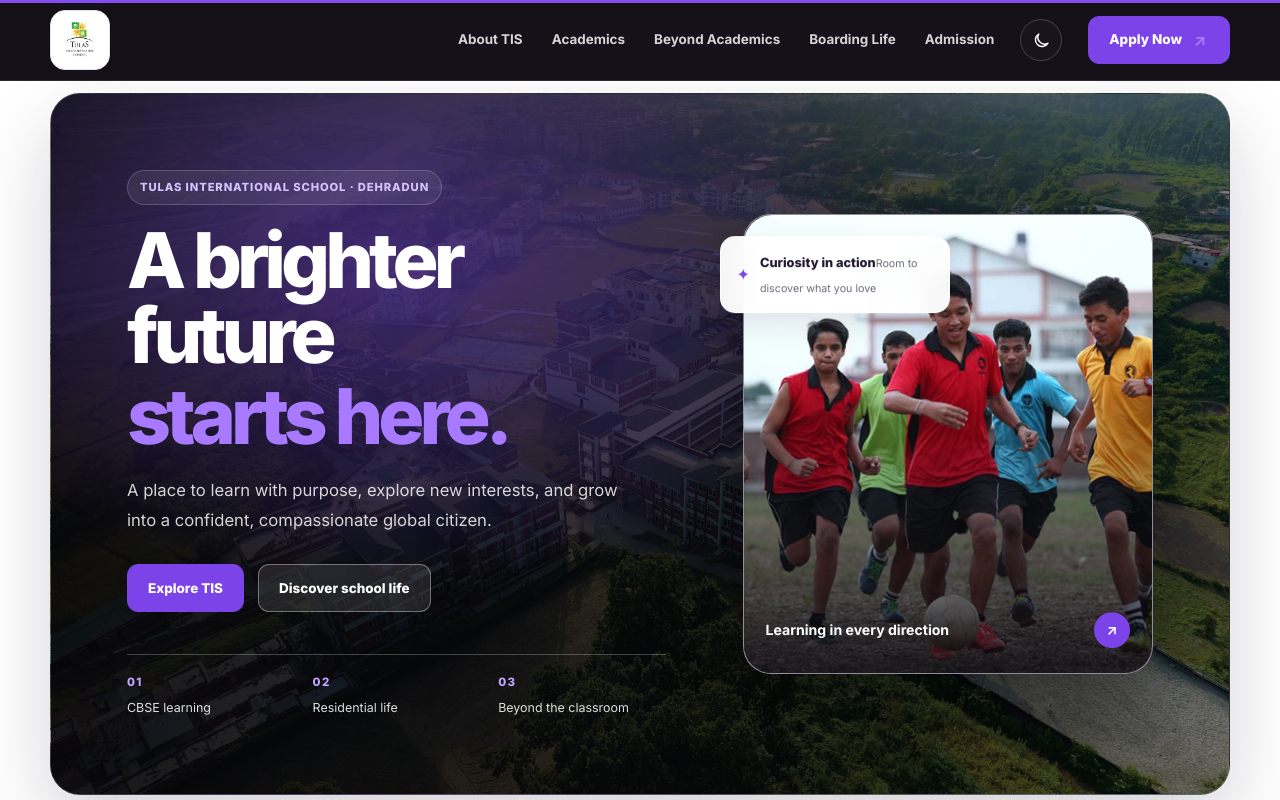
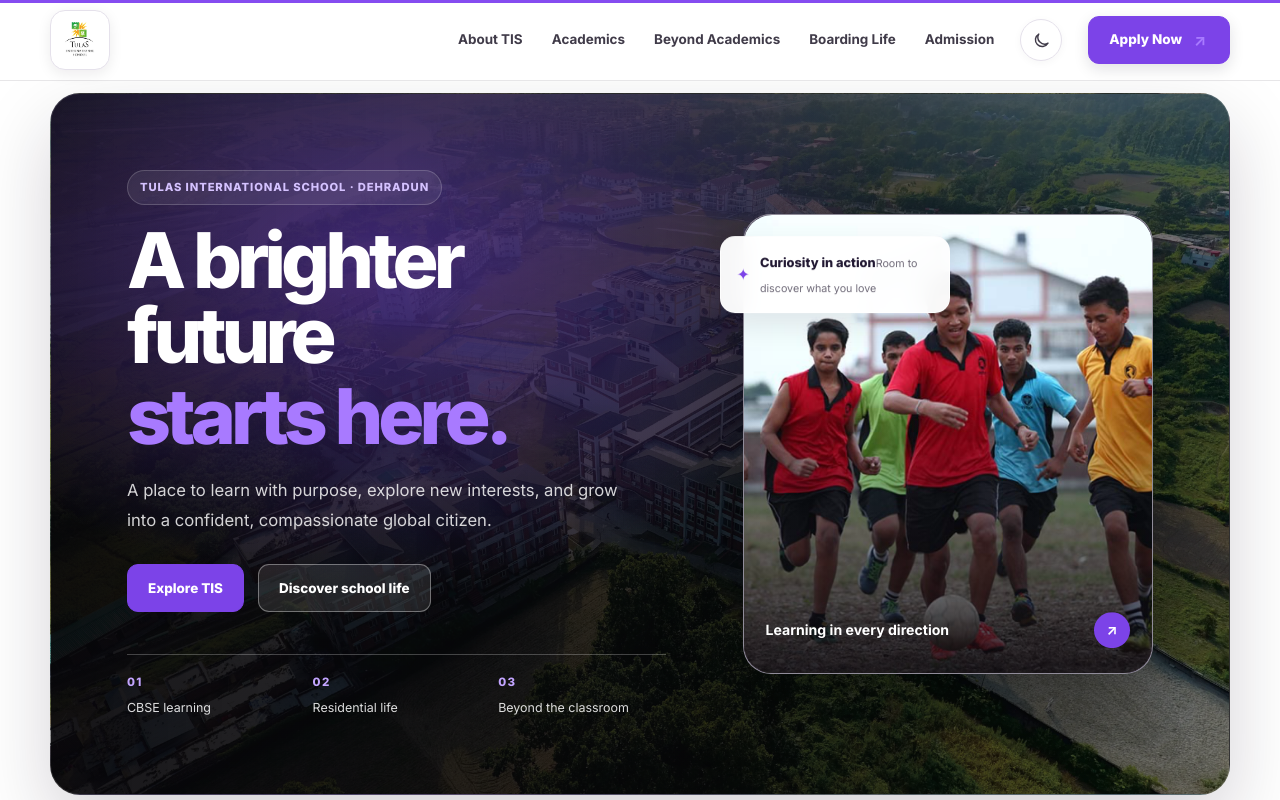
Before and after one commit to Kishore-83096/netpuppy, a Next.js app: page / in a window 1280 px wide. Shown: the top 800 px of the page. Built offline with nearby package versions, Linux system fonts and the light colour scheme.

Commit message:
updated header them to switch between light and dark based on the theme

```diff
--- a/app/globals.css
+++ b/app/globals.css
@@ -3004,35 +3004,6 @@
     border-radius: 28px;
   }
 
-  .site-header {
-    background: rgba(11, 9, 15, 0.96);
-    border-bottom-color: rgba(255, 255, 255, 0.1);
-  }
-
-  .nav-links a {
-    color: rgba(255, 255, 255, 0.82);
-  }
-
-  .nav-links a:hover {
-    background: transparent;
-    color: #ffffff;
-  }
-
-  .mobile-menu-button {
-    background: #17141d;
-    border-color: rgba(255, 255, 255, 0.18);
-  }
-
-  .mobile-menu-button span {
-    background: #ffffff;
-  }
-
-  .theme-toggle {
-    background: #17141d;
-    border-color: rgba(255, 255, 255, 0.18);
-    color: #ffffff;
-  }
-
   footer {
     gap: 28px;
     padding: 22px 0;
```
